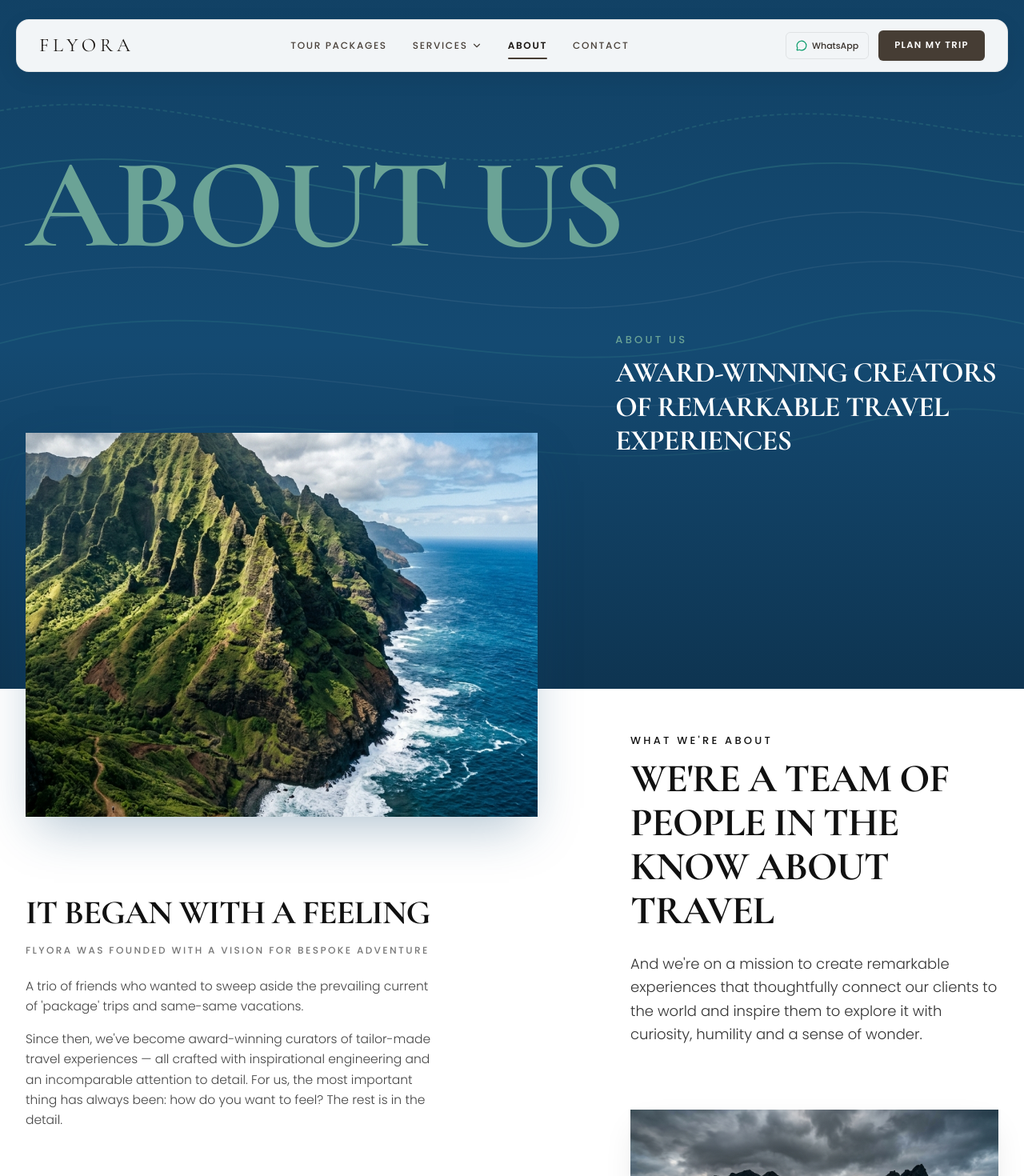
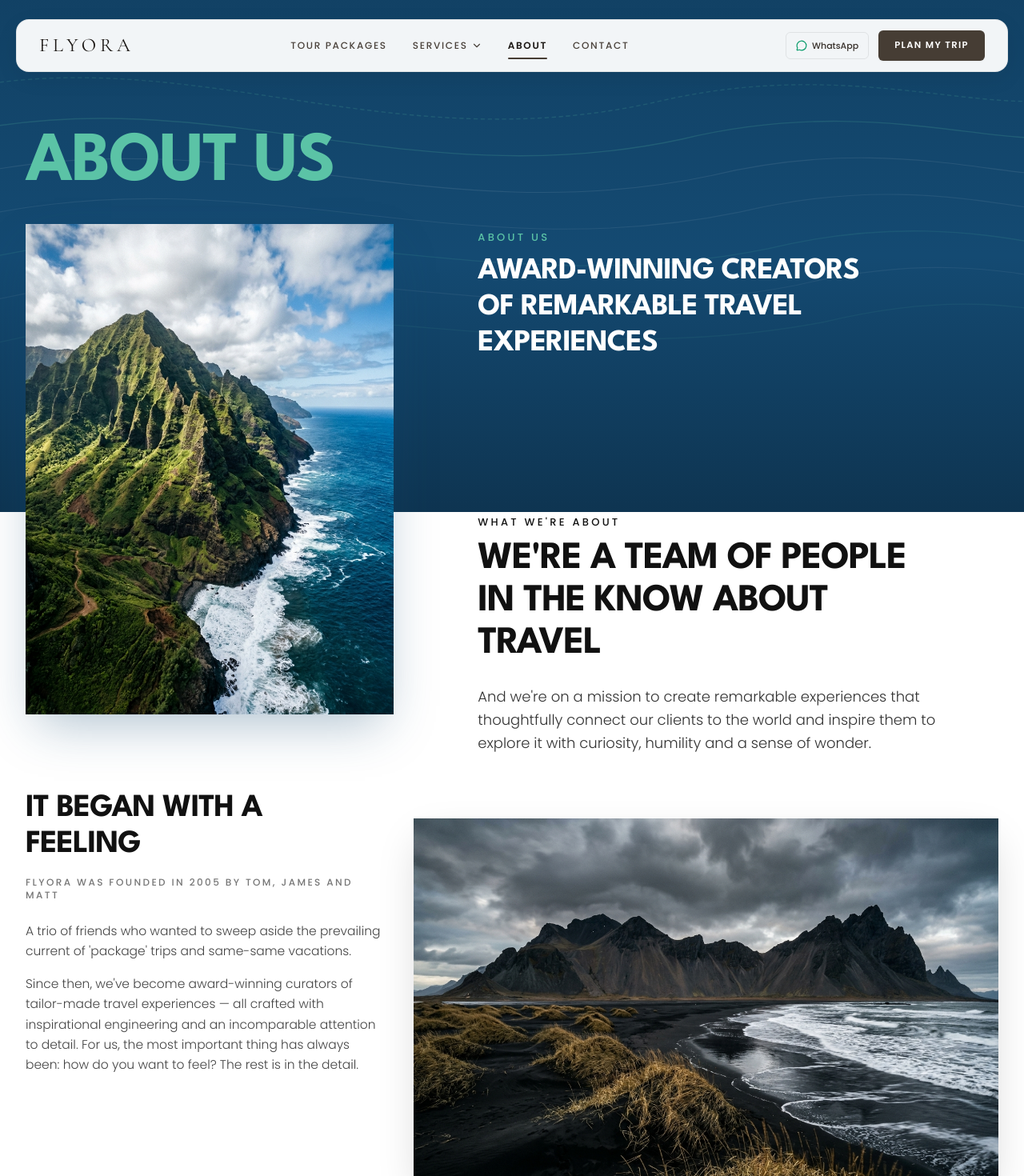
Before and after one commit to ckwebdevelopmentteam/flyora, a Next.js app in the folder apps/web/: page /about in a window 1280 px wide. Shown: the top 1470 px of the page at 80% size. Built offline with nearby package versions, Linux system fonts and the light colour scheme.

Commit message:
fix(about): 75vh blue hero, tall mountain image and vestrahorn overlay

```diff
--- a/apps/web/src/app/about/components/AboutEditorialStory.tsx
+++ b/apps/web/src/app/about/components/AboutEditorialStory.tsx
@@ -11,15 +11,17 @@ export const AboutEditorialStory: React.FC<AboutEditorialStoryProps> = ({
   onOpenEnquiry,
 }) => {
   return (
-    <article className="w-full bg-[#144A72] overflow-hidden">
+    <article className="w-full bg-white overflow-hidden">
       {/* =========================================================================
-          SECTION 1: SIGNATURE DEEP SLATE-BLUE HEADER BANNER
-          (Reference Screenshot 1)
+          SECTION 1 & 2: 75vh SIGNATURE BLUE HERO + OVERLAPPING TWO-IMAGE EDITORIAL COLLAGE
+          (Exact reference layout from user screenshots 1 & 2)
           ========================================================================= */}
-      <section className="relative w-full bg-[#144A72] text-white pt-28 sm:pt-36 lg:pt-44 pb-44 sm:pb-56 lg:pb-72 overflow-hidden">
+      <section className="relative w-full bg-white overflow-hidden">
+        {/* 75vh Signature Deep Slate-Blue Background Banner */}
+        <div className="absolute top-0 left-0 right-0 h-[80vh] min-h-[580px] bg-[#144A72] overflow-hidden z-0 pointer-events-none">
           {/* Topographical Elevation Contour Lines SVG Background */}
           <div
-          className="absolute inset-0 pointer-events-none select-none opacity-25"
+            className="absolute inset-0 select-none opacity-25"
             aria-hidden="true"
           >
             <svg
@@ -78,64 +80,38 @@ export const AboutEditorialStory: React.FC<AboutEditorialStoryProps> = ({
             className="absolute inset-0 bg-gradient-to-b from-[#0F3958]/50 via-transparent to-[#0A263B]/60 pointer-events-none"
             aria-hidden="true"
           />
+        </div>
 
-        {/* ABOUT US — full-width single-line display heading */}
-        <div className="container-standard relative z-10 w-full">
-          <h1 className="font-serif font-bold text-[64px] sm:text-[96px] lg:text-[130px] xl:text-[160px] text-[#6BA396] leading-none tracking-tight uppercase select-none whitespace-nowrap mb-12 sm:mb-16 lg:mb-20">
+        {/* Content Container */}
+        <div className="container-standard relative z-10 pt-28 sm:pt-36 lg:pt-40 pb-16 sm:pb-24 lg:pb-32">
+          <div className="grid grid-cols-1 lg:grid-cols-12 gap-8 lg:gap-12 xl:gap-16 items-start">
+            {/* Left Column (5 Cols): ABOUT US + Image 1 (Mountain Ridge) + IT BEGAN WITH A FEELING */}
+            <div className="lg:col-span-5 xl:col-span-5">
+              {/* ABOUT US Title in Mint Green */}
+              <h1 className="font-heading font-bold text-5xl sm:text-6xl lg:text-[76px] xl:text-[88px] text-[#5BC3A6] leading-none tracking-tight uppercase mb-6 sm:mb-8 select-none">
                 ABOUT US
               </h1>
 
-          {/* Below heading: Image (left, wide) + Right text (aligned to bottom) */}
-          <div className="grid grid-cols-1 lg:grid-cols-12 gap-8 lg:gap-12 items-end">
-            {/* Left: Wide placeholder area — mountain image overlaps here from section below */}
-            <div className="lg:col-span-7 xl:col-span-7" />
-
-            {/* Right: Small Category Tag + Condensed Heading — pushed to bottom of banner */}
-            <div className="lg:col-span-5 xl:col-span-5">
-              <span className="block text-[#6BA396] text-xs sm:text-[13px] font-sans font-medium tracking-[0.25em] uppercase mb-3">
-                ABOUT US
-              </span>
-              <h2 className="font-serif font-bold text-xl sm:text-2xl lg:text-[30px] xl:text-[36px] text-white tracking-tight leading-[1.18] uppercase">
-                AWARD-WINNING CREATORS OF REMARKABLE TRAVEL EXPERIENCES
-              </h2>
-            </div>
-          </div>
-        </div>
-      </section>
-
-      {/* =========================================================================
-          SECTION 1B & 2: STAGGERED 2-COLUMN EDITORIAL SHOWCASE
-          (Exact reference layout from user screenshot)
-          Left: Mountain Ridge Photo (overlapping blue) -> "IT BEGAN WITH A FEELING"
-          Right: "WE'RE A TEAM OF PEOPLE IN THE KNOW ABOUT TRAVEL" -> Vestrahorn Peaks Photo
-          ========================================================================= */}
-      <section className="relative w-full bg-white pt-0 pb-16 sm:pb-24 lg:pb-32">
-        <div className="container-standard relative z-20">
-          <div className="grid grid-cols-1 lg:grid-cols-12 gap-10 lg:gap-14 xl:gap-20 items-start">
-            {/* Left Column: Mountain Photo overlapping + IT BEGAN WITH A FEELING */}
-            <div className="lg:col-span-7 xl:col-span-7">
-              {/* Mountain Photo overlapping across the Blue & White boundary — wider than before */}
-              <div className="-mt-40 sm:-mt-52 lg:-mt-64 xl:-mt-80">
-                <div className="relative w-full max-w-[640px] mx-auto lg:mx-0 aspect-[4/3] bg-[#0E3553] shadow-[0_25px_60px_-15px_rgba(20,74,114,0.35)] overflow-hidden">
+              {/* Mountain Image (Image 1): Tall Portrait aspect-[3/4], crossing the 75vh blue banner into the white section */}
+              <div className="relative w-full max-w-[460px] aspect-[3/4] bg-[#0E3553] shadow-[0_25px_60px_-15px_rgba(20,74,114,0.35)] z-10 overflow-hidden">
                 <Image
                   src="/about/mountain-ridge.jpg"
                   alt="Dramatic mountain ridge rising above the ocean coastline"
                   fill
                   priority
-                    sizes="(max-width: 1024px) 100vw, 45vw"
+                  sizes="(max-width: 1024px) 100vw, 40vw"
                   className="object-cover object-center"
                 />
               </div>
-              </div>
 
-              {/* "IT BEGAN WITH A FEELING" placed directly under the first mountain photo */}
-              <div className="mt-14 sm:mt-18 lg:mt-24 max-w-lg">
-                <h2 className="font-serif font-bold text-3xl sm:text-4xl lg:text-[42px] text-[#111111] leading-[1.12] tracking-tight uppercase mb-4">
+              {/* "IT BEGAN WITH A FEELING" (placed directly under Mountain Image on the white section, side-by-side with Image 2) */}
+              <div className="mt-14 sm:mt-20 lg:mt-24 max-w-md">
+                <h2 className="font-heading font-bold text-3xl sm:text-4xl lg:text-[40px] text-[#111111] leading-[1.12] tracking-tight uppercase mb-4">
                   IT BEGAN WITH A FEELING
                 </h2>
 
                 <span className="block text-[11px] sm:text-xs font-sans font-medium tracking-[0.2em] text-[#777777] uppercase mb-6">
-                  FLYORA WAS FOUNDED WITH A VISION FOR BESPOKE ADVENTURE
+                  FLYORA WAS FOUNDED IN 2005 BY TOM, JAMES AND MATT
                 </span>
 
                 <div className="space-y-4 text-[14.5px] sm:text-[15.5px] text-[#444444] font-sans font-light leading-relaxed">
@@ -155,32 +131,44 @@ export const AboutEditorialStory: React.FC<AboutEditorialStoryProps> = ({
               </div>
             </div>
 
-            {/* Right Column: WHAT WE'RE ABOUT + Landscape Vestrahorn Peaks Photo */}
-            <div className="lg:col-span-5 xl:col-span-5 pt-6 sm:pt-10 lg:pt-14">
-              {/* WHAT WE'RE ABOUT Heading & Statement */}
+            {/* Right Column (7 Cols): Blue Banner text + White Section text + Image 2 (Vestrahorn peaks with left overlay) */}
+            <div className="lg:col-span-7 xl:col-span-7 lg:pl-4 xl:pl-8 flex flex-col">
+              {/* Blue Banner Right Text (Sitting inside the 75vh blue banner) */}
+              <div className="pt-8 sm:pt-14 lg:pt-28 xl:pt-32 pb-16 sm:pb-24 lg:pb-36 max-w-lg">
+                <span className="block text-[#5BC3A6] text-xs sm:text-[13px] font-sans font-medium tracking-[0.25em] uppercase mb-3">
+                  ABOUT US
+                </span>
+                <h2 className="font-heading font-bold text-2xl sm:text-3xl lg:text-[32px] xl:text-[38px] text-white tracking-tight leading-[1.18] uppercase">
+                  AWARD-WINNING CREATORS OF REMARKABLE TRAVEL EXPERIENCES
+                </h2>
+              </div>
+
+              {/* White Section Right Text (Directly opposite the lower half of Image 1) */}
+              <div className="pt-4 sm:pt-8 lg:pt-12 max-w-xl">
                 <span className="block text-xs sm:text-[13px] font-sans font-medium tracking-[0.25em] text-[#111111] uppercase mb-3">
                   WHAT WE&apos;RE ABOUT
                 </span>
 
-              <h2 className="font-serif font-bold text-3xl sm:text-4xl lg:text-[44px] xl:text-[50px] text-[#111111] leading-[1.1] tracking-tight uppercase">
+                <h2 className="font-heading font-bold text-3xl sm:text-4xl lg:text-[42px] xl:text-[48px] text-[#111111] leading-[1.1] tracking-tight uppercase">
                   WE&apos;RE A TEAM OF PEOPLE IN THE KNOW ABOUT TRAVEL
                 </h2>
 
-              <p className="mt-6 text-base sm:text-lg lg:text-[18px] text-[#333333] font-sans font-light leading-relaxed max-w-xl">
+                <p className="mt-6 text-base sm:text-lg lg:text-[18px] text-[#333333] font-sans font-light leading-relaxed">
                   And we&apos;re on a mission to create remarkable experiences
                   that thoughtfully connect our clients to the world and inspire
                   them to explore it with curiosity, humility and a sense of
                   wonder.
                 </p>
+              </div>
 
-              {/* Vestrahorn Peaks landscape photo placed directly under the text */}
-              <div className="mt-12 sm:mt-16 lg:mt-20">
-                <div className="relative w-full aspect-[16/10] bg-[#1a1a1a] overflow-hidden shadow-[0_15px_40px_-10px_rgba(0,0,0,0.12)]">
+              {/* Image 2 (Vestrahorn peaks landscape): Large photo with left margin offset overlapping bottom-right of Image 1 */}
+              <div className="mt-12 sm:mt-16 lg:mt-20 relative z-20">
+                <div className="relative w-full lg:-ml-12 xl:-ml-20 lg:w-[calc(100%+3rem)] xl:w-[calc(100%+5rem)] aspect-[16/10] bg-[#1a1a1a] overflow-hidden shadow-[0_20px_50px_-10px_rgba(0,0,0,0.18)]">
                   <Image
                     src="/about/vestrahorn-peaks.jpg"
                     alt="Dramatic volcanic mountain peaks rising from dark sand beach dunes"
                     fill
-                    sizes="(max-width: 1024px) 100vw, 58vw"
+                    sizes="(max-width: 1024px) 100vw, 60vw"
                     className="object-cover object-center"
                   />
                 </div>
@@ -215,7 +203,7 @@ export const AboutEditorialStory: React.FC<AboutEditorialStoryProps> = ({
 
             {/* Right: Story Block 1 - UNIQUE, DIFFERENT, AND DARING */}
             <div className="lg:col-span-7 xl:col-span-7 pt-2 sm:pt-4">
-              <h2 className="font-serif font-bold text-3xl sm:text-4xl lg:text-[42px] text-[#111111] leading-[1.12] tracking-tight uppercase mb-3">
+              <h2 className="font-heading font-bold text-3xl sm:text-4xl lg:text-[42px] text-[#111111] leading-[1.12] tracking-tight uppercase mb-3">
                 UNIQUE, DIFFERENT, AND DARING
               </h2>
 
@@ -261,7 +249,7 @@ export const AboutEditorialStory: React.FC<AboutEditorialStoryProps> = ({
 
             {/* Right: Story Block 2 - WE'LL SHOW YOU THE WORLD */}
             <div className="lg:col-span-6 xl:col-span-6 pt-2 sm:pt-4">
-              <h2 className="font-serif font-bold text-3xl sm:text-4xl lg:text-[42px] text-[#111111] leading-[1.12] tracking-tight uppercase mb-3">
+              <h2 className="font-heading font-bold text-3xl sm:text-4xl lg:text-[42px] text-[#111111] leading-[1.12] tracking-tight uppercase mb-3">
                 WE&apos;LL SHOW YOU THE WORLD
               </h2>
 
@@ -299,7 +287,7 @@ export const AboutEditorialStory: React.FC<AboutEditorialStoryProps> = ({
           <div className="grid grid-cols-1 lg:grid-cols-12 gap-10 lg:gap-14 xl:gap-20 items-center">
             {/* Left Column: Regenerative Travel Text & FIND OUT MORE Button */}
             <div className="lg:col-span-5 xl:col-span-5">
-              <h2 className="font-serif font-bold text-3xl sm:text-4xl lg:text-[42px] text-[#111111] leading-[1.12] tracking-tight uppercase mb-3">
+              <h2 className="font-heading font-bold text-3xl sm:text-4xl lg:text-[42px] text-[#111111] leading-[1.12] tracking-tight uppercase mb-3">
                 REGENERATIVE TRAVEL
               </h2>
 
```
Lines whose indentation alone changed are shown as unchanged.
